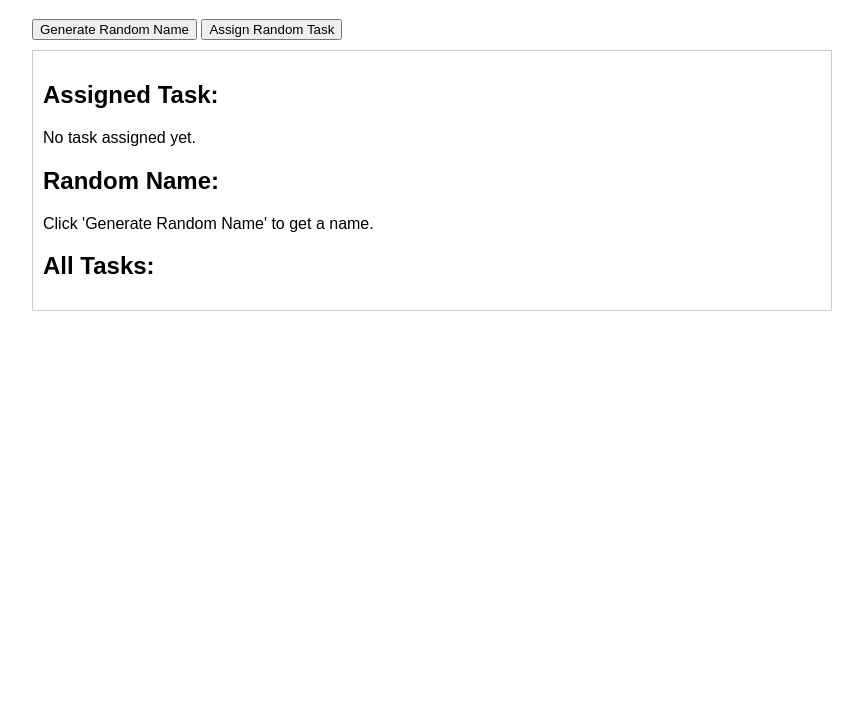
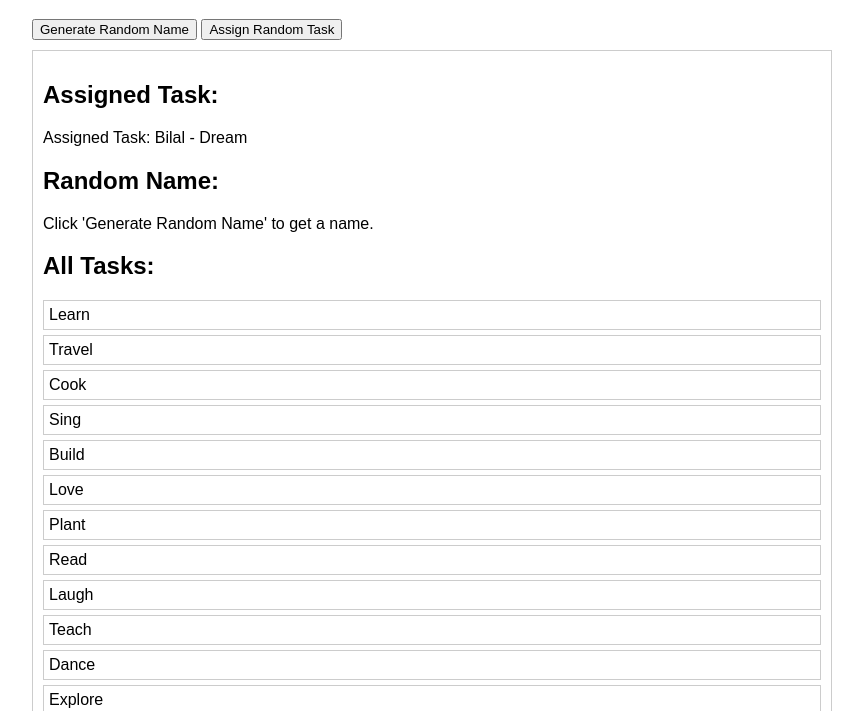
Before and after one commit to ikbhal/assign_virutal_people_role, a plain HTML site: page people/index.html in a window 1280 px wide. Both pictures are taken after a click on the button "Assign Random Task". Shown: the part 89-800 px from the top of the page, without its empty margins (208-1071 px from the left). Drawn offline with Linux system fonts and the light colour scheme.

Commit message:
earlier coding not working, trying again

```diff
--- a/people/index.html
+++ b/people/index.html
@@ -99,3 +99,14 @@
 
       // Display all tasks
       allTasksDiv.innerHTML = '';
+      tasks.forEach(task => {
+        const taskDiv = document.createElement('div');
+        taskDiv.classList.add('task');
+        taskDiv.innerText = task;
+        allTasksDiv.appendChild(taskDiv);
+      });
+    }
+  </script>
+</body>
+
+</html>
```
